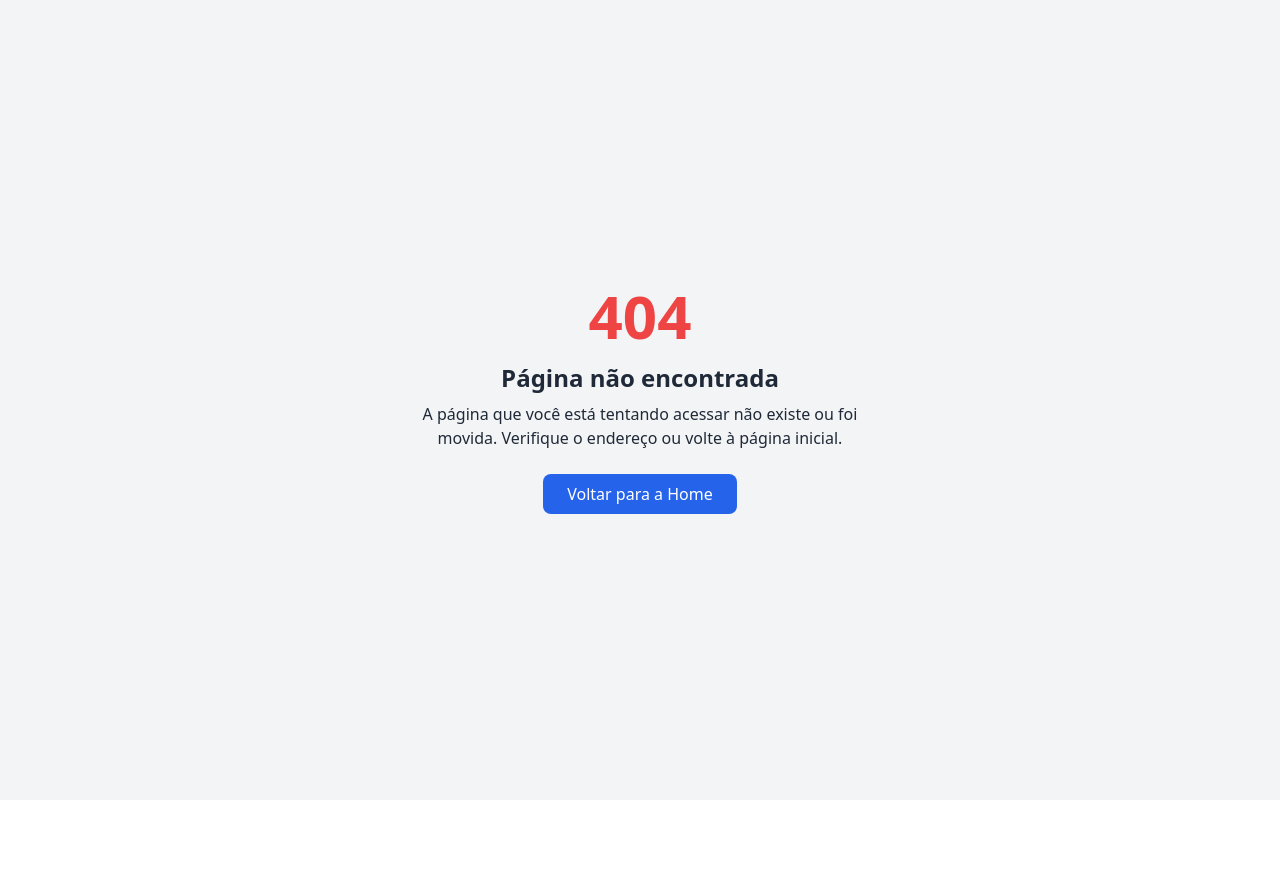
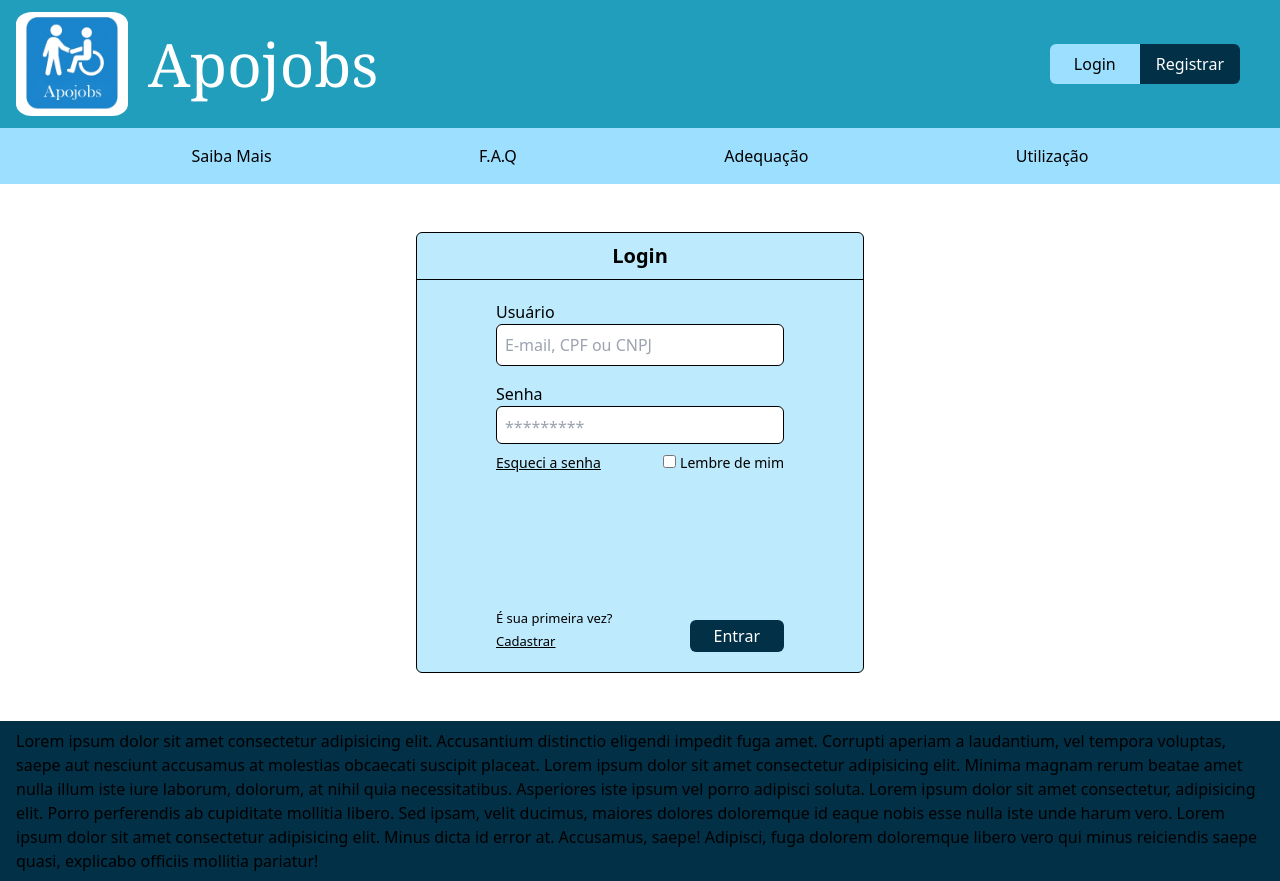
Before and after one commit to t4Facef/tic-2025-front, a React (Create React App) app: page /login in a window 1280 px wide. Before the commit this address had no page. Before the commit the page ends 800 px from the top, so only its background shows below. Built offline with nearby package versions, Linux system fonts and the light colour scheme.

Commit message:
Estrutura pagina de login concluida

```diff
--- a/src/App.tsx
+++ b/src/App.tsx
@@ -6,6 +6,8 @@ import Faq from './pages/faq';
 import Ultilizacao from './pages/ultilizacao';
 import Adequacao from './pages/adequacao';
 import NotFound from './pages/NotFound';
+import Login from './pages/login';
+import Cadastrar from './pages/cadastrar';
 
 function App() {
   return (
@@ -17,6 +19,8 @@ function App() {
           <Route path='/faq' element={<Faq/>}></Route>
           <Route path='/ultilizacao' element={<Ultilizacao/>}></Route>
           <Route path='/adequacao' element={<Adequacao/>}></Route>
+          <Route path='/login' element={<Login/>}></Route>
+          <Route path='/registrar' element={<Cadastrar/>}></Route>
         </Route>
         <Route path="*" element={<NotFound />} />
       </Routes>
--- a/src/components/buttons/generic_link_blue_button.tsx
+++ b/src/components/buttons/generic_link_blue_button.tsx
@@ -4,7 +4,8 @@ import { useNavigate } from "react-router-dom";
 type GenericBlueButtonProps = {
     color: number;
     link: string;
-    children: ReactNode
+    children: ReactNode;
+    classEdit?: string //Não pode ser uma classe que ja foi aplicada, então não da pra alterar o p, px ou rounded, mas se precisar, tira esse estilo daqui e coloca onde são usados
 }
 
 const colorMap: {[key:number]: string} = {
@@ -15,7 +16,7 @@ const colorMap: {[key:number]: string} = {
 };
 
 
-export default function GenericBlueButton({color, link, children}: GenericBlueButtonProps){
+export default function GenericBlueButton({color, link, children, classEdit}: GenericBlueButtonProps){
     const colorButton = colorMap[color] || "bg-blue1";
 
     const navigate = useNavigate();
@@ -24,6 +25,6 @@ export default function GenericBlueButton({color, link, children}: GenericBlueBu
     }
 
     return (
-        <button className={`${colorButton} p-4 px-6 rounded-md`} onClick={handleClick}>{children}</button>
+        <button className={`${colorButton} p-4 px-6 rounded-md ${classEdit}`} onClick={handleClick}>{children}</button>
     )
 }
--- a/src/components/buttons/header_button.tsx
+++ b/src/components/buttons/header_button.tsx
@@ -1,10 +1,21 @@
+import { useNavigate } from "react-router-dom";
+
 export default function HeaderButton(){
+    const navigate = useNavigate();
+    function handleClickLogin() {
+        navigate("/login");
+    }
+    function handleClickRegister() {
+        navigate("/registrar");
+
+    }
+
     return (
         <div className="flex pr-6">
-            <button className="bg-blue4 rounded-tl-md rounded-bl-md p-2 text-black px-6">
+            <button className="bg-blue4 rounded-tl-md rounded-bl-md p-2 text-black px-6" onClick={handleClickLogin}>
                 Login
             </button>
-            <button className="bg-blue3 rounded-r-md rounded-br-md p-2 px-4">
+            <button className="bg-blue3 rounded-r-md rounded-br-md p-2 px-4" onClick={handleClickRegister}>
                 Registrar
             </button>
         </div>
--- /dev/null
+++ b/src/pages/cadastrar.tsx
@@ -0,0 +1,7 @@
+export default function Cadastrar(){
+    return (
+        <div>
+
+        </div>
+    )
+}
--- /dev/null
+++ b/src/pages/login.tsx
@@ -0,0 +1,35 @@
+import { Link } from "react-router-dom";
+import GenericBlueButton from "../components/buttons/generic_link_blue_button";
+
+export default function Login(){
+    return (
+        <div className="flex justify-center">
+            <div className="bg-blue1 border border-black min-w-[28rem] my-12 rounded-md">
+                <span className="flex justify-center border-b border-black text-[20px] font-semibold py-2">Login</span>
+                <div className="flex justify-center pb-5">
+                    <form className="flex flex-col min-w-[18rem]">
+                        <label htmlFor="user" className="pt-5">Usuário</label>
+                        <input type="text" id="user" name="user" placeholder="E-mail, CPF ou CNPJ" className="p-2 rounded-md border border-black"/>
+                        <label htmlFor="senha" className="pt-4">Senha</label>
+                        <input type="password" id="senha" name="senha" placeholder="*********" className="p-2 pb-1 rounded-md border border-black"/>
+                        <div className="flex justify-between text-[14px] py-2">
+                            <Link to="/ai" className="underline">Esqueci a senha</Link> {/* A implementar */}
+                            <label htmlFor="rememberMe">
+                                <input type="checkbox" id="rememberMe"/>
+                                <span> Lembre de mim</span>
+                            </label>
+                        </div>
+                        <div className="flex justify-between items-end pt-32">
+                            <div className="flex flex-col text-[13px]">
+                                <span>É sua primeira vez?</span>
+                                <Link to="/registrar" className="underline pt-1">Cadastrar</Link>
+                            </div>
+                            <GenericBlueButton color={3} link="/ai" classEdit="flex items-center max-h-[10px]">Entrar</GenericBlueButton> {/* A implementar */}
+                        </div>
+                    </form>
+
+                </div>
+            </div>
+        </div>
+    )
+}
```
